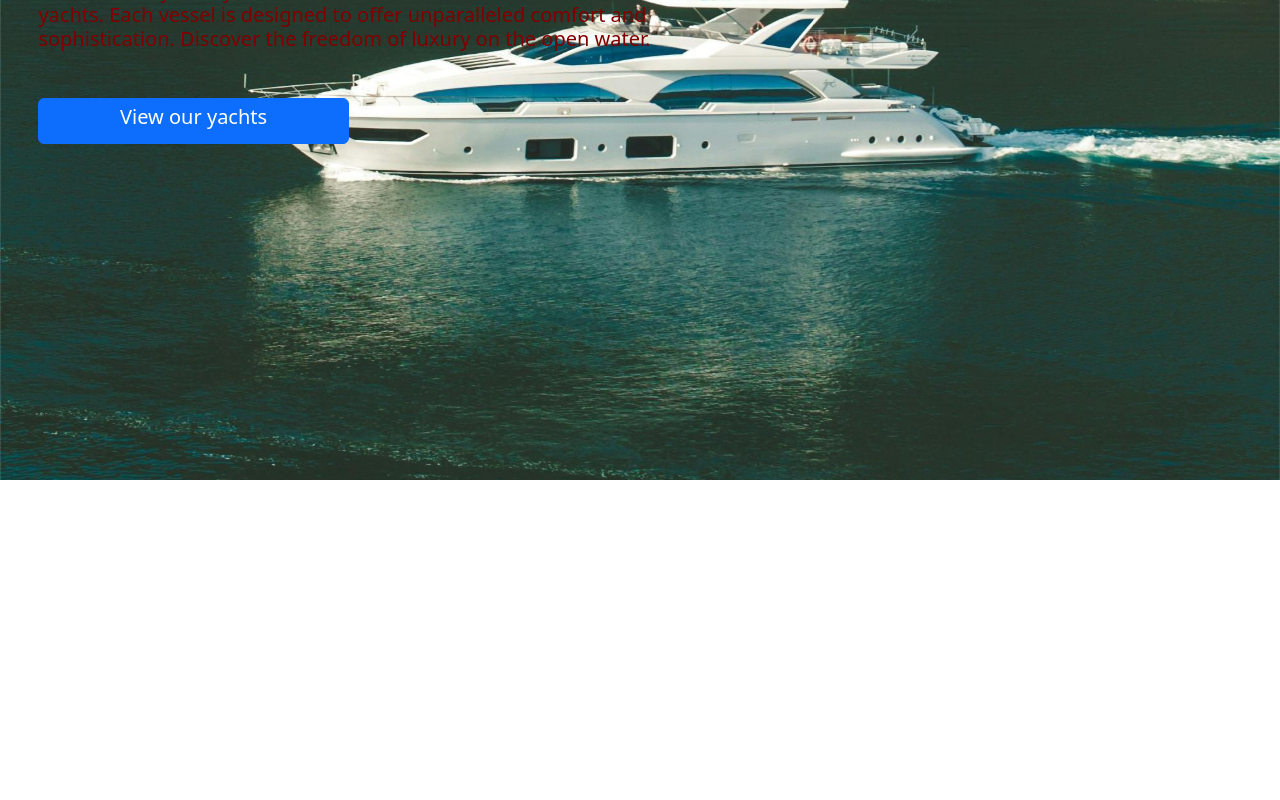
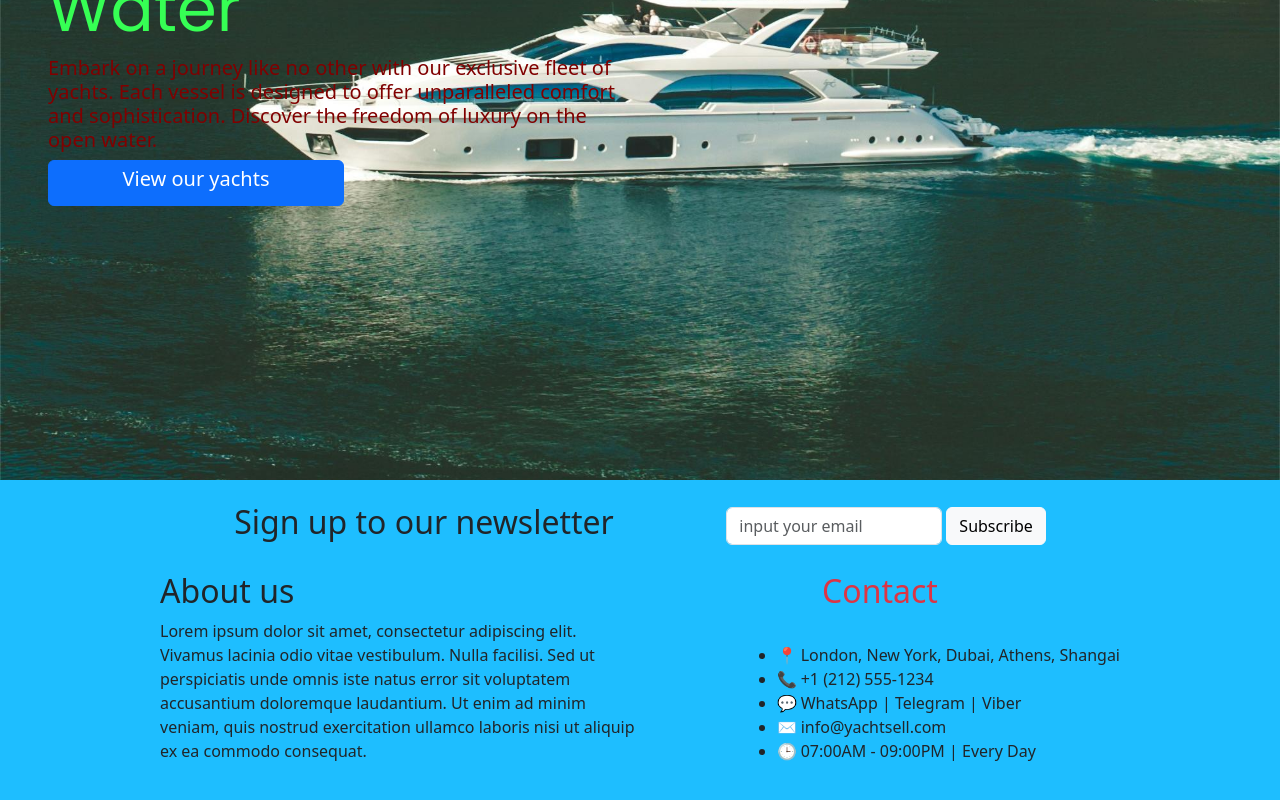
Before and after one commit to PopovicJovan/yacht-sale-front, a React (Create React App) app: page / in a window 1280 px wide. Shown: the part 320-1120 px from the top of the page. Before the commit the page ends 800 px from the top, so only its background shows below. Built offline with nearby package versions, Linux system fonts and the light colour scheme.

Commit message:
add footer and modify navbar

```diff
--- a/src/App.css
+++ b/src/App.css
@@ -10,6 +10,8 @@ nav{
   padding-right: 10%;
   position: fixed;
   top: 0;
+  backdrop-filter: blur(500px);
+  z-index: 1000;
 }
 
 .main-bg{
@@ -19,8 +21,7 @@ nav{
   background-size: cover;
   background-position: center;
   background-attachment: fixed;
-  padding-top: 10%;
-  padding-left: 3%;
+  padding-top: 13%;
 }
 
 .main-page-heading{
@@ -28,3 +29,17 @@ nav{
   font-size: 4rem;
   color: #36ff54;
 }
+
+footer{
+  margin: 0;
+  padding: 0;
+  height: 40vh;
+  width: 100%;
+  background-color: #1ebeff;
+  position: relative;
+  bottom: 0;
+  display: flex;
+  flex-direction: column;
+  justify-content: center;
+  align-items: center;
+}
--- /dev/null
+++ b/src/pages/Footer.js
@@ -0,0 +1,44 @@
+import Button from "react-bootstrap/Button";
+
+const Footer = () => {
+    return (
+        <footer>
+            <div id="news-letters" className="my-2 w-75 h-25 px-5 py-1 d-flex justify-content-center align-items-center">
+                <div>
+                    <h2>Sign up to our newsletter</h2>
+                </div>
+                <div className="d-flex w-50 justify-content-end">
+                    <input type="email" className="form-control w-50 mx-1" placeholder="input your email"/>
+                    <Button variant="light">Subscribe</Button>
+                </div>
+            </div>
+            <div id="news-letters" className="w-75 h-75 d-flex justify-content-between">
+                <div className="w-50">
+                    <h2>About us</h2>
+                    <p>
+                        Lorem ipsum dolor sit amet, consectetur adipiscing elit.
+                        Vivamus lacinia odio vitae vestibulum. Nulla facilisi.
+                        Sed ut perspiciatis unde omnis iste natus error sit voluptatem
+                        accusantium doloremque laudantium. Ut enim ad minim veniam, quis
+                        nostrud exercitation ullamco laboris nisi
+                        ut aliquip ex ea commodo consequat.
+                    </p>
+                </div>
+                <div className="w-50">
+                    <h2 className="text-danger font-bold text-center">Contact</h2>
+                    <div className="w-100 d-flex flex-column align-items-end">
+                        <ul className="mt-4 position ">
+                            <li>📍 London, New York, Dubai, Athens, Shangai</li>
+                            <li>📞 +1 (212) 555-1234</li>
+                            <li>💬 WhatsApp | Telegram | Viber</li>
+                            <li>✉️ info@yachtsell.com</li>
+                            <li>🕒 07:00AM - 09:00PM | Every Day</li>
+                        </ul>
+                    </div>
+                </div>
+            </div>
+        </footer>
+    );
+}
+
+export default Footer;
--- a/src/pages/Main.js
+++ b/src/pages/Main.js
@@ -1,11 +1,13 @@
-import Navbar from "../components/Navbar";
+import Navbar from "./Navbar";
 import Button from "react-bootstrap/Button";
+import Footer from "./Footer";
 
 const Main = () => {
     return (
-        <div className="main-bg">
+        <>
+            <div className="main-bg">
             <Navbar/>
-            <div className="h-100 w-100 d-flex justify-content-start align-items-start">
+            <div className="h-100 w-100 d-flex justify-content-start align-items-start px-5">
                 <div id="description" className="w-50 h-50 pt-5 d-flex flex-column justify-content-between">
                     <h2 className="main-page-heading">Elegance on Water</h2>
                     <h5 style={{color: "#800000"}}>
@@ -17,6 +19,9 @@ const Main = () => {
                 </div>
             </div>
         </div>
+    <Footer/>
+    </>
+
     )
 }
 
--- a/src/components/Navbar.js
+++ b/src/pages/Navbar.js
@@ -12,12 +12,17 @@ const Navbar = () => {
                 <h1 className="text-white">Nautica</h1>
             </div>
             <div id="link-list" className="d-flex justify-content-around align-items-center w-50">
-                <a href="/" className="text-decoration-none h3 text-white">Home</a>
+                <a href="/public" className="text-decoration-none h3 text-white">Home</a>
                 <a href="/about" className="text-decoration-none h3 text-white">About</a>
                 <a href="/contact" className="text-decoration-none h3 text-white">Contact</a>
             </div>
             <div id="auth-buttons" className="d-flex align-items-center justify-content-center w-25">
-                {localStorage.getItem("auth_token") ? <Button variant="primary" className="h-50 w-50 px-2 py-2 mx-1" onClick={handleLogout}>Logout</Button> :
+                {localStorage.getItem("auth_token") ?
+                    <>
+                    <Button variant="primary" className="h-50 w-50 px-2 py-2 mx-1" href="/me">Profile</Button>
+                    <Button variant="primary" className="h-50 w-50 px-2 py-2 mx-1" onClick={handleLogout}>Logout</Button>
+                    </>
+                    :
                     <>
                         <Button href="/login" variant="primary" className="h-50 w-50 px-2 py-2 mx-1">Login</Button>
                         <Button href="/register" variant="primary" className="h-50 w-50 px-2 py-2 mx-1">Register</Button>
```
